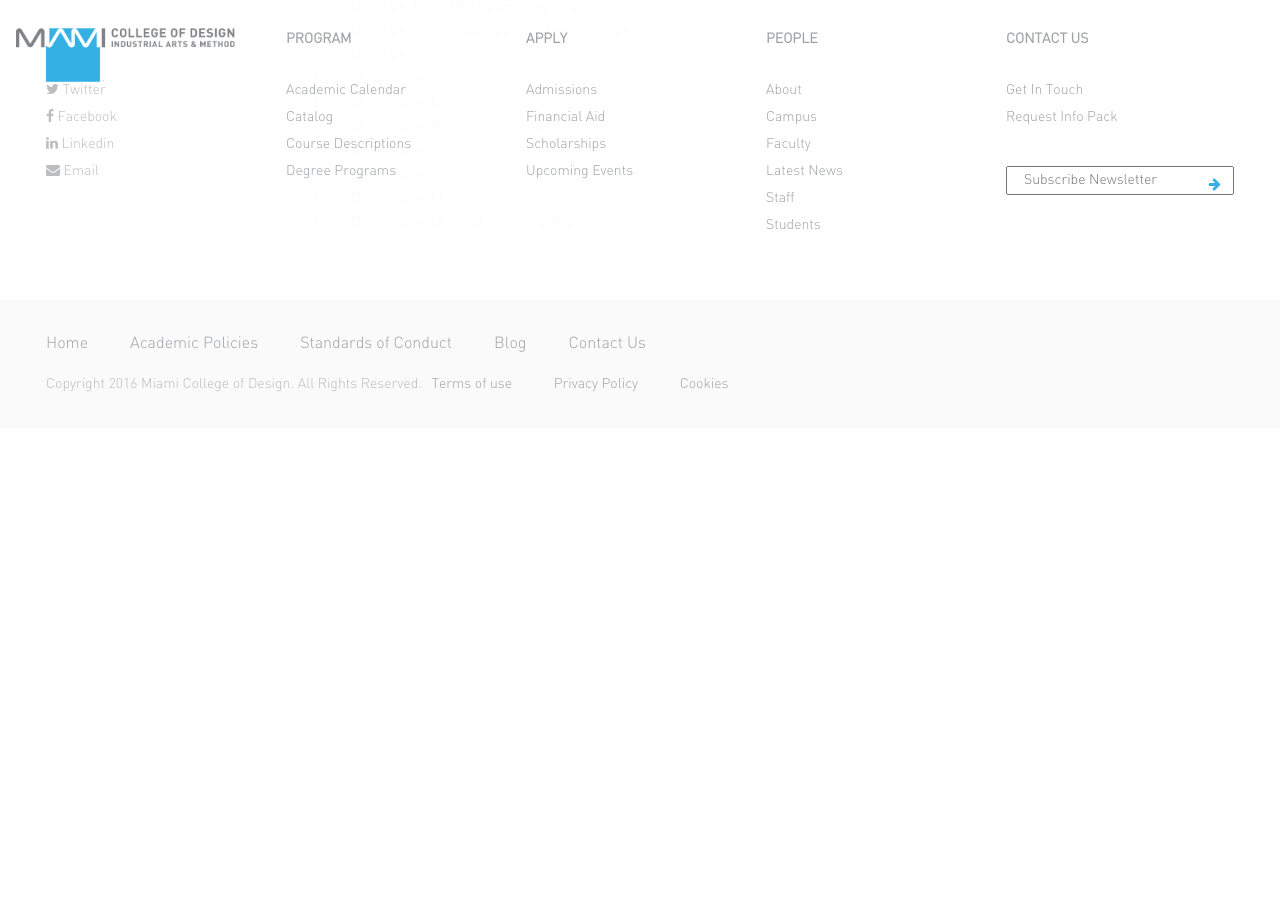
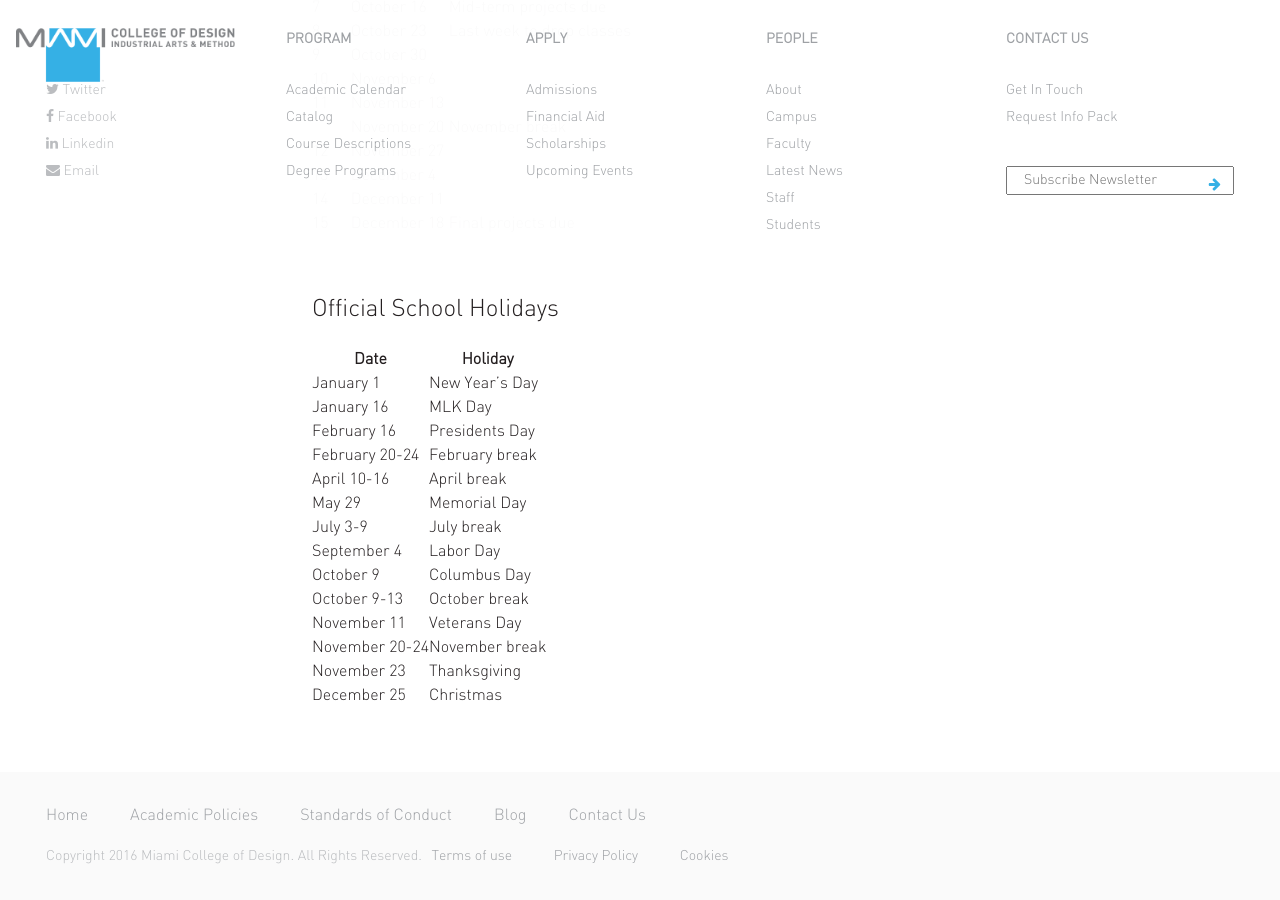
Before and after one commit to akritibhusal/MiamiCollegeofDesign, a Jekyll site: the page built from program/academic-calendar.markdown, in a window 1280 px wide and 900 px high, scrolled down 1308 px. Built offline with Jekyll 4.4.1, drawn with Linux system fonts in a browser that asks for light colours; nearby versions of some CDN libraries; before the commit the page ends 1736 px from its top, so only the background shows below that; some of the changed text lies outside the part shown.

Commit message:
Updated Academic Calendar

```diff
--- a/program/academic-calendar.markdown
+++ b/program/academic-calendar.markdown
@@ -7,6 +7,7 @@ sidemenu:
   academic-2017: Academic Calendar 2017
   summer-2017: Summer 2017
   fall-2017: Fall 2017
+  official-holidays: Official School Holidays
 header_title: Academic Calendar
 ---
 
@@ -67,3 +68,26 @@ header_title: Academic Calendar
 |13|December 4||
 |14|December 11||
 |15|December 18|Final projects due|
+
+{:.sep-line}
+&nbsp;
+
+## Official School Holidays
+{:#official-holidays}
+
+|Date|Holiday|
+| ------------- | ------------- | ------------- |
+|January 1|New Year's Day|
+|January 16|MLK Day|
+|February 16|Presidents Day|
+|February 20-24|February break|
+|April 10-16|April break|
+|May 29|Memorial Day|
+|July 3-9|July break|
+|September 4|Labor Day|
+|October 9|Columbus Day|
+|October 9-13|October break|
+|November 11|Veterans Day|
+|November 20-24|November break|
+|November 23|Thanksgiving|
+|December 25|Christmas|
```
